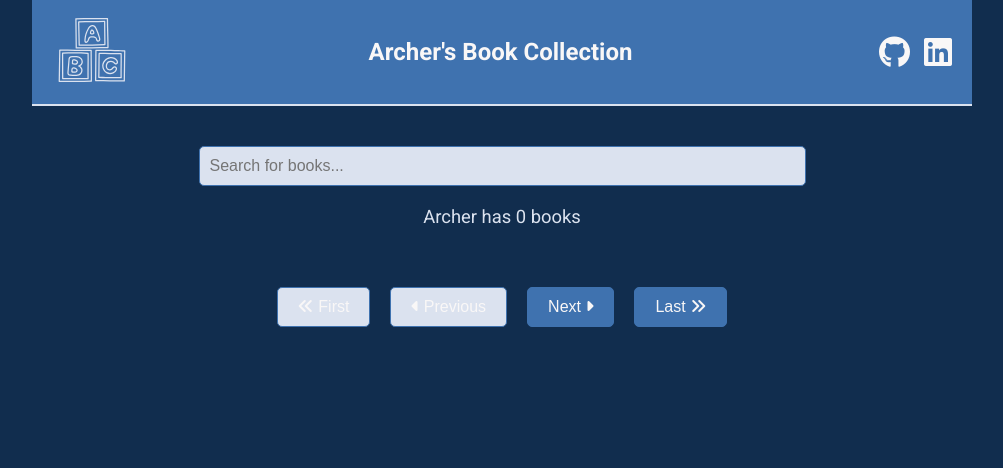
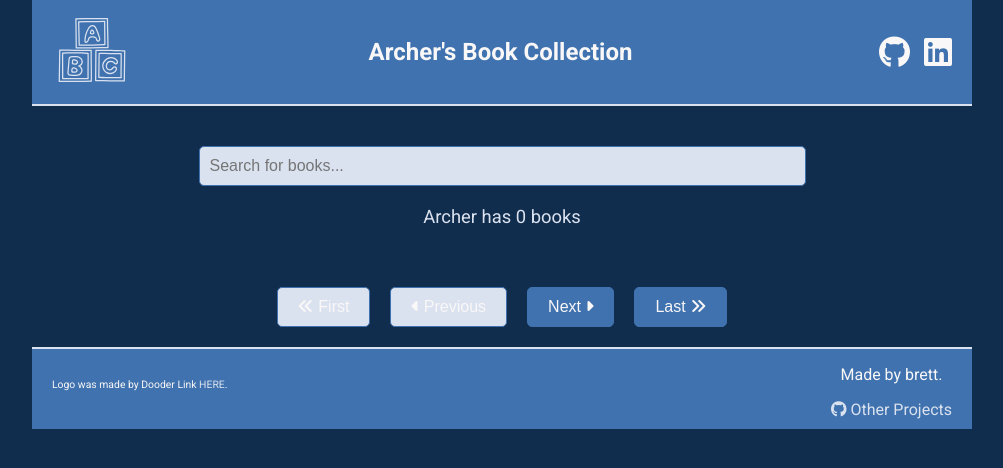
Before and after one commit to brettpine/archers-book-collection, a plain HTML site: page index.html in a window 1280 px wide. Shown: the whole page, without its empty margins (138-1141 px from the left). Drawn offline with Linux system fonts and the light colour scheme; no server answers.

Commit message:
Add footer section with credits and GitHub link

```diff
--- a/index.html
+++ b/index.html
@@ -32,6 +32,14 @@
     </div>
     <div id="loading-spinner" class="spinner" style="display: none;"></div>
 </div>
+
+<footer>
+    <p class="logo-link">Logo was made by Dooder Link <a href="https://www.svgrepo.com/svg/415027/abc-alphabet-blocks">HERE</a>.</p>
+    <div class="git-link">
+        <p>Made by brett.</p>
+        <a href="https://www.github.com/brettpine" target="_blank"><i class="fa-brands fa-github"></i> Other Projects</a>
+    </div>
+</footer>
 <script src="index.js" type="module"></script>
 </body>
 </html>
--- a/style.css
+++ b/style.css
@@ -148,6 +148,29 @@ nav i {
     color: var(--light-blue);
 }
 
+footer {
+    display: flex;
+    justify-content: space-between;
+    align-items: center;
+    text-align: center;
+    border-top: var(--light-blue) solid 2px;
+    max-width: 900px;
+    margin: 0 auto;
+    padding: 0 20px 10px 20px;
+    background-color: var(--blue);
+    color: var(--white);
+    text-decoration: none;
+    flex-wrap: wrap;
+}
+
+footer a {
+    color: var(--light-blue);
+    text-decoration: none;
+}
+
+.logo-link {
+    font-size: 0.65em;
+}
 /* Media query for tablets */
 @media(min-width: 600px) {
     .card {
```
